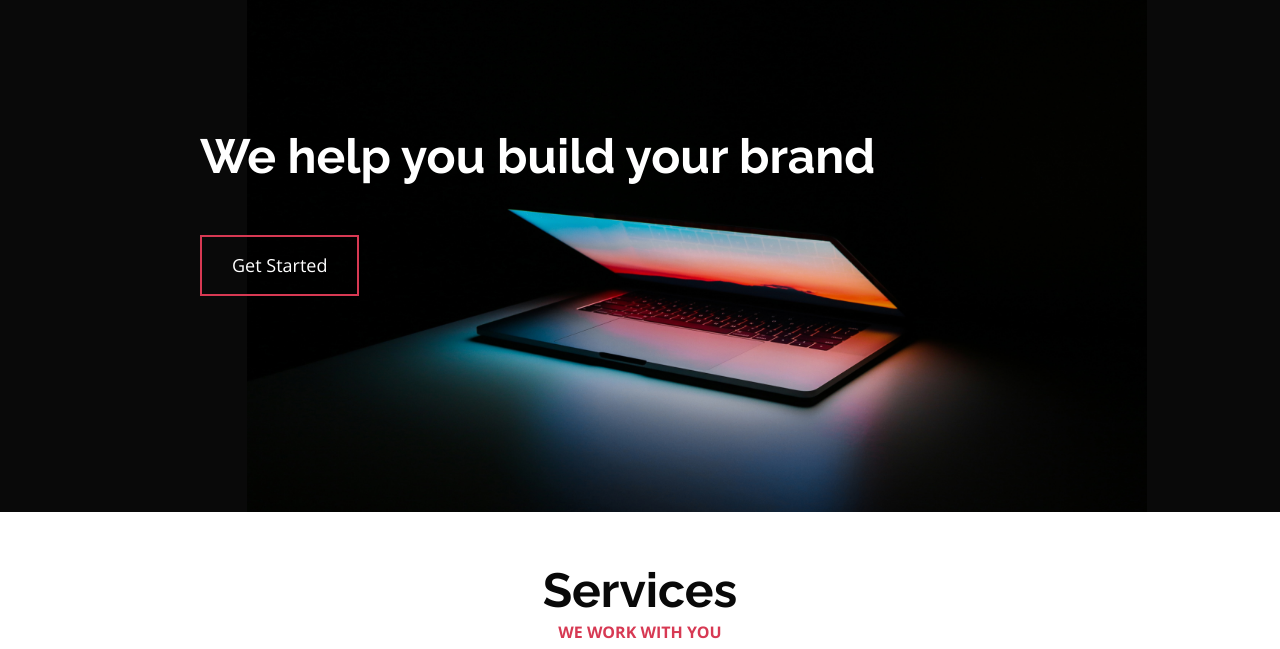
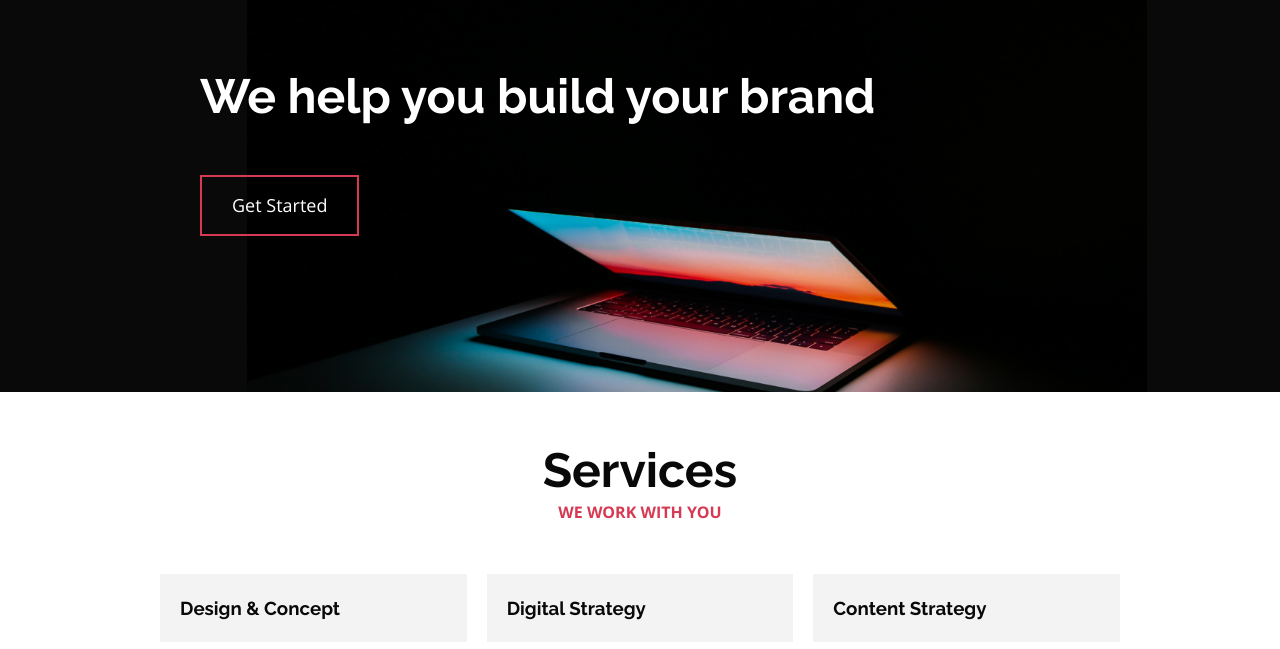
Before and after one commit to danielj32/holbertonschool-web_front_end, a plain HTML site: page 0x06-responsive_design/01-index.html in a window 1280 px wide. Shown: the part 89-738 px from the top of the page. Drawn offline with nearby package versions, Linux system fonts and the light colour scheme; files whose address does not match are found by name.

Commit message:
fix style

```diff
--- a/0x06-responsive_design/01-styles.css
+++ b/0x06-responsive_design/01-styles.css
@@ -364,7 +364,6 @@
   .section-hero {
     position: relative;
     margin-top: -8.5rem;
-    min-height: 35vh;
   }
 
   .hero-homepage {
@@ -392,7 +391,7 @@
     flex-direction: column;
     align-items: flex-start;
     justify-content: center;
-    min-height: 50vh;
+    min-height: 35vh;
   }
   /* Section Latest news
       ============================= */
```
